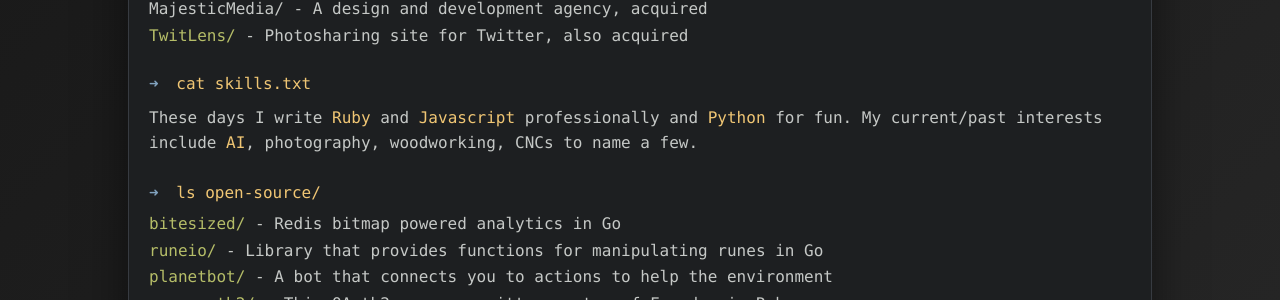
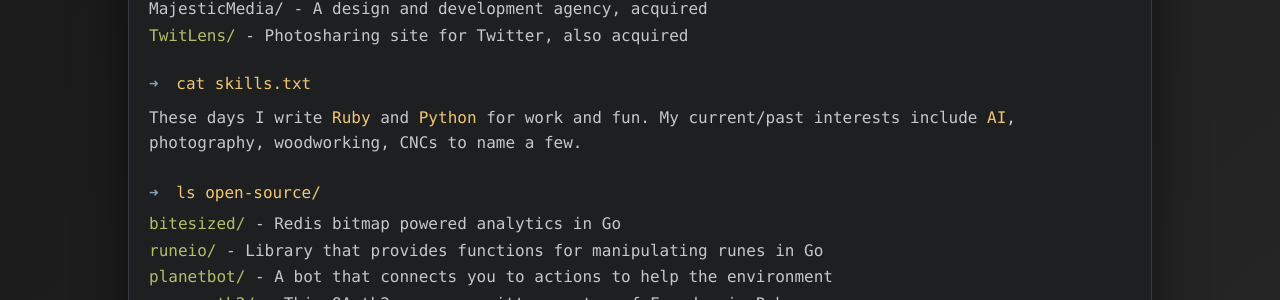
Before and after one commit to sent-hil/sent-hil.github.io, a Jekyll site: the page built from index.html, in a window 1280 px wide. Shown: the part 510-810 px from the top of the page. Built offline with Jekyll 4.4.1, drawn with Linux system fonts in a browser that asks for light colours.

Commit message:
update home page

```diff
--- a/index.html
+++ b/index.html
@@ -51,9 +51,8 @@
   </div>
   <div class="output">
     <p>
-      These days I write <span class="accent">Ruby</span> and <span class="accent">Javascript</span> professionally and
-      <span class="accent">Python</span> for fun. My current/past interests include
-      <span class="accent">AI</span>, photography, woodworking, CNCs to name a
+      These days I write <span class="accent">Ruby</span> and <span class="accent">Python</span> for work and fun.
+      My current/past interests include <span class="accent">AI</span>, photography, woodworking, CNCs to name a
       few.
     </p>
   </div>
```
Also changed, not shown: 2 other files.
